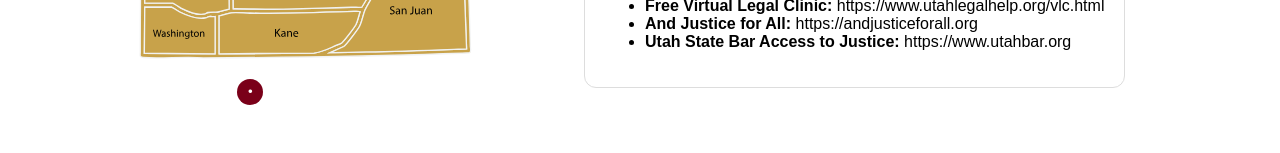
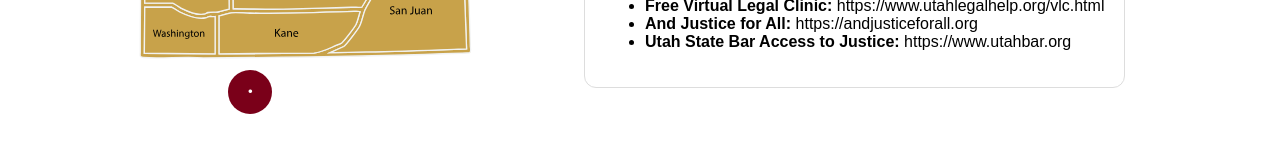
Before and after one commit to USBWebsite/utah-legal-resource-map, a Next.js app: page / in a window 1280 px wide. Shown: the part 557-710 px from the top of the page. Built offline with nearby package versions, Linux system fonts and the light colour scheme.

Commit message:
Update page.js

```diff
--- a/app/page.js
+++ b/app/page.js
@@ -60,8 +60,8 @@ export default function Page() {
                 color: county === name ? "white" : "transparent",
                 border: "none",
                 borderRadius: 999,
-                width: 26,
-                height: 26,
+                width: 44,
+                height: 44,
                 cursor: "pointer",
               }}
             >
```
